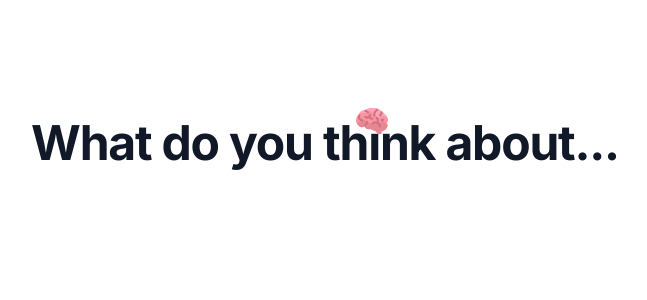
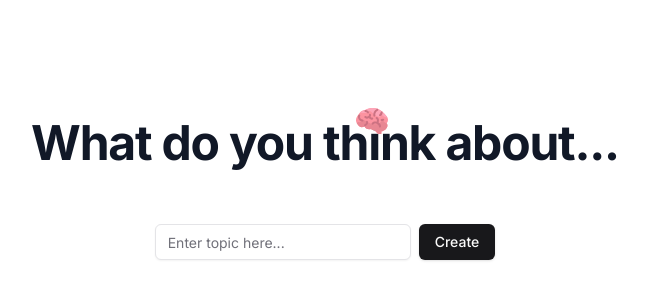
Before and after one commit to MansoorHussain12/voting-client, a Next.js app: page / in a window 1280 px wide. Shown: the part 98-398 px from the top of the page, without its empty margins (315-962 px from the left). Built offline with nearby package versions, Linux system fonts and the light colour scheme.

Commit message:
Build Topic creator component

```diff
--- a/app/page.tsx
+++ b/app/page.tsx
@@ -1,5 +1,6 @@
 import { Icons } from "@/components/Icons";
 import MaxWidthWrapper from "@/components/MaxWidthWrapper";
+import TopicCreator from "@/components/TopicCreator";
 
 export default function Home() {
   return (
@@ -25,6 +26,7 @@ export default function Home() {
               </span>{" "}
               about...
             </h1>
+            <TopicCreator />
           </div>
         </div>
       </MaxWidthWrapper>
--- /dev/null
+++ b/components/TopicCreator.tsx
@@ -0,0 +1,25 @@
+"use client";
+
+import { useState } from "react";
+import { Button } from "./ui/button";
+import { Input } from "./ui/input";
+
+const TopicCreator = () => {
+  const [input, setInput] = useState<string>("");
+
+  return (
+    <div className="mt-12 flex flex-col gap-2">
+      <div className="flex gap-2">
+        <Input
+          className="bg-white min-w-64"
+          placeholder="Enter topic here..."
+          value={input}
+          onChange={({ target }) => setInput(target.value)}
+        />
+        <Button>Create</Button>
+      </div>
+    </div>
+  );
+};
+
+export default TopicCreator;
--- /dev/null
+++ b/components/ui/button.tsx
@@ -0,0 +1,57 @@
+import * as React from "react"
+import { Slot } from "@radix-ui/react-slot"
+import { cva, type VariantProps } from "class-variance-authority"
+
+import { cn } from "@/lib/utils"
+
+const buttonVariants = cva(
+  "inline-flex items-center justify-center whitespace-nowrap rounded-md text-sm font-medium transition-colors focus-visible:outline-none focus-visible:ring-1 focus-visible:ring-ring disabled:pointer-events-none disabled:opacity-50",
+  {
+    variants: {
+      variant: {
+        default:
+          "bg-primary text-primary-foreground shadow hover:bg-primary/90",
+        destructive:
+          "bg-destructive text-destructive-foreground shadow-sm hover:bg-destructive/90",
+        outline:
+          "border border-input bg-background shadow-sm hover:bg-accent hover:text-accent-foreground",
+        secondary:
+          "bg-secondary text-secondary-foreground shadow-sm hover:bg-secondary/80",
+        ghost: "hover:bg-accent hover:text-accent-foreground",
+        link: "text-primary underline-offset-4 hover:underline",
+      },
+      size: {
+        default: "h-9 px-4 py-2",
+        sm: "h-8 rounded-md px-3 text-xs",
+        lg: "h-10 rounded-md px-8",
+        icon: "h-9 w-9",
+      },
+    },
+    defaultVariants: {
+      variant: "default",
+      size: "default",
+    },
+  }
+)
+
+export interface ButtonProps
+  extends React.ButtonHTMLAttributes<HTMLButtonElement>,
+    VariantProps<typeof buttonVariants> {
+  asChild?: boolean
+}
+
+const Button = React.forwardRef<HTMLButtonElement, ButtonProps>(
+  ({ className, variant, size, asChild = false, ...props }, ref) => {
+    const Comp = asChild ? Slot : "button"
+    return (
+      <Comp
+        className={cn(buttonVariants({ variant, size, className }))}
+        ref={ref}
+        {...props}
+      />
+    )
+  }
+)
+Button.displayName = "Button"
+
+export { Button, buttonVariants }
--- /dev/null
+++ b/components/ui/input.tsx
@@ -0,0 +1,25 @@
+import * as React from "react"
+
+import { cn } from "@/lib/utils"
+
+export interface InputProps
+  extends React.InputHTMLAttributes<HTMLInputElement> {}
+
+const Input = React.forwardRef<HTMLInputElement, InputProps>(
+  ({ className, type, ...props }, ref) => {
+    return (
+      <input
+        type={type}
+        className={cn(
+          "flex h-9 w-full rounded-md border border-input bg-transparent px-3 py-1 text-sm shadow-sm transition-colors file:border-0 file:bg-transparent file:text-sm file:font-medium placeholder:text-muted-foreground focus-visible:outline-none focus-visible:ring-1 focus-visible:ring-ring disabled:cursor-not-allowed disabled:opacity-50",
+          className
+        )}
+        ref={ref}
+        {...props}
+      />
+    )
+  }
+)
+Input.displayName = "Input"
+
+export { Input }
--- /dev/null
+++ b/components/ui/label.tsx
@@ -0,0 +1,26 @@
+"use client"
+
+import * as React from "react"
+import * as LabelPrimitive from "@radix-ui/react-label"
+import { cva, type VariantProps } from "class-variance-authority"
+
+import { cn } from "@/lib/utils"
+
+const labelVariants = cva(
+  "text-sm font-medium leading-none peer-disabled:cursor-not-allowed peer-disabled:opacity-70"
+)
+
+const Label = React.forwardRef<
+  React.ElementRef<typeof LabelPrimitive.Root>,
+  React.ComponentPropsWithoutRef<typeof LabelPrimitive.Root> &
+    VariantProps<typeof labelVariants>
+>(({ className, ...props }, ref) => (
+  <LabelPrimitive.Root
+    ref={ref}
+    className={cn(labelVariants(), className)}
+    {...props}
+  />
+))
+Label.displayName = LabelPrimitive.Root.displayName
+
+export { Label }
--- a/package.json
+++ b/package.json
@@ -10,6 +10,8 @@
   },
   "dependencies": {
     "@radix-ui/react-icons": "^1.3.0",
+    "@radix-ui/react-label": "^2.0.2",
+    "@radix-ui/react-slot": "^1.0.2",
     "class-variance-authority": "^0.7.0",
     "clsx": "^2.1.1",
     "next": "14.2.3",
```
Also changed, not shown: 1 other file (tests, documents, lock files or other folders).
